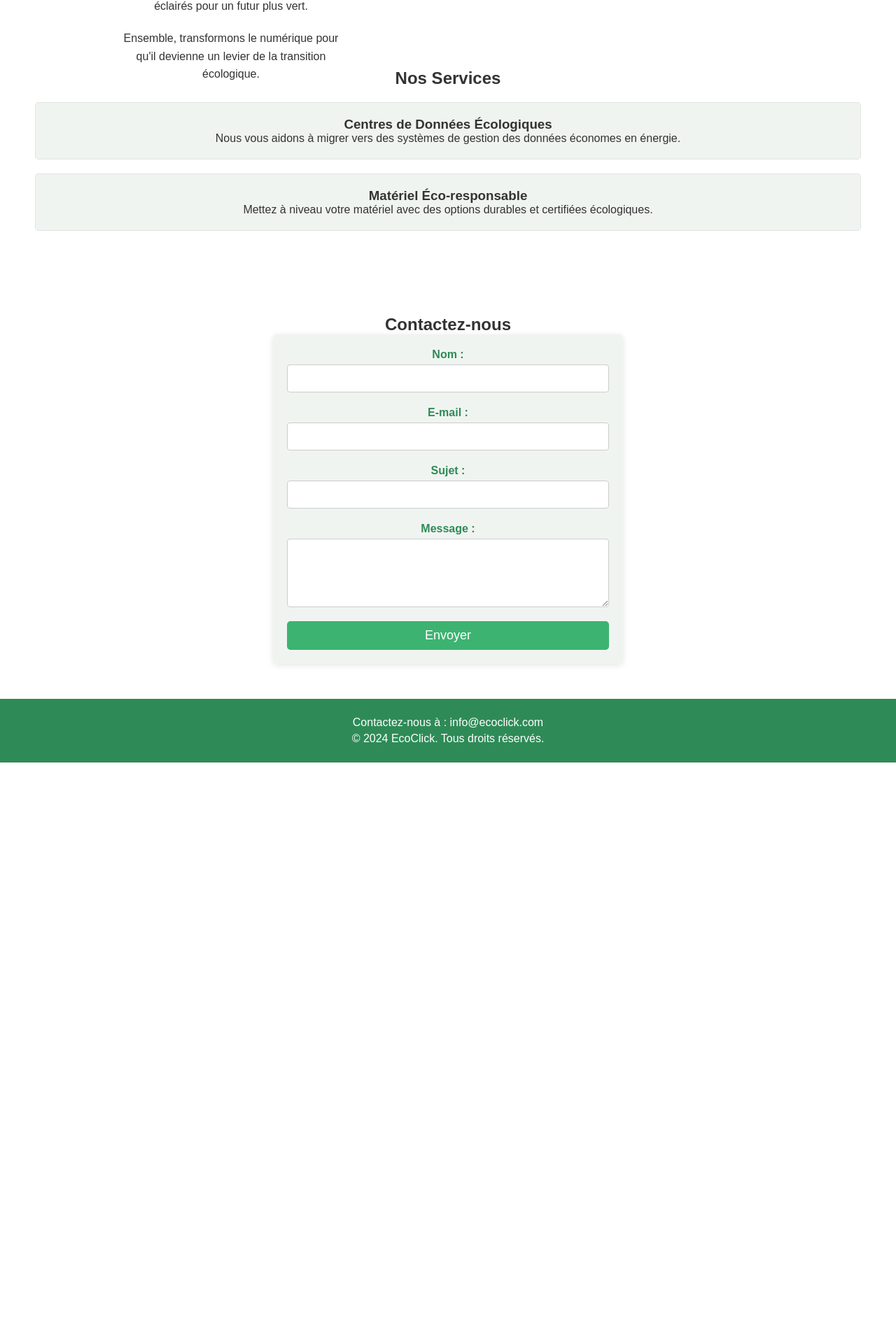
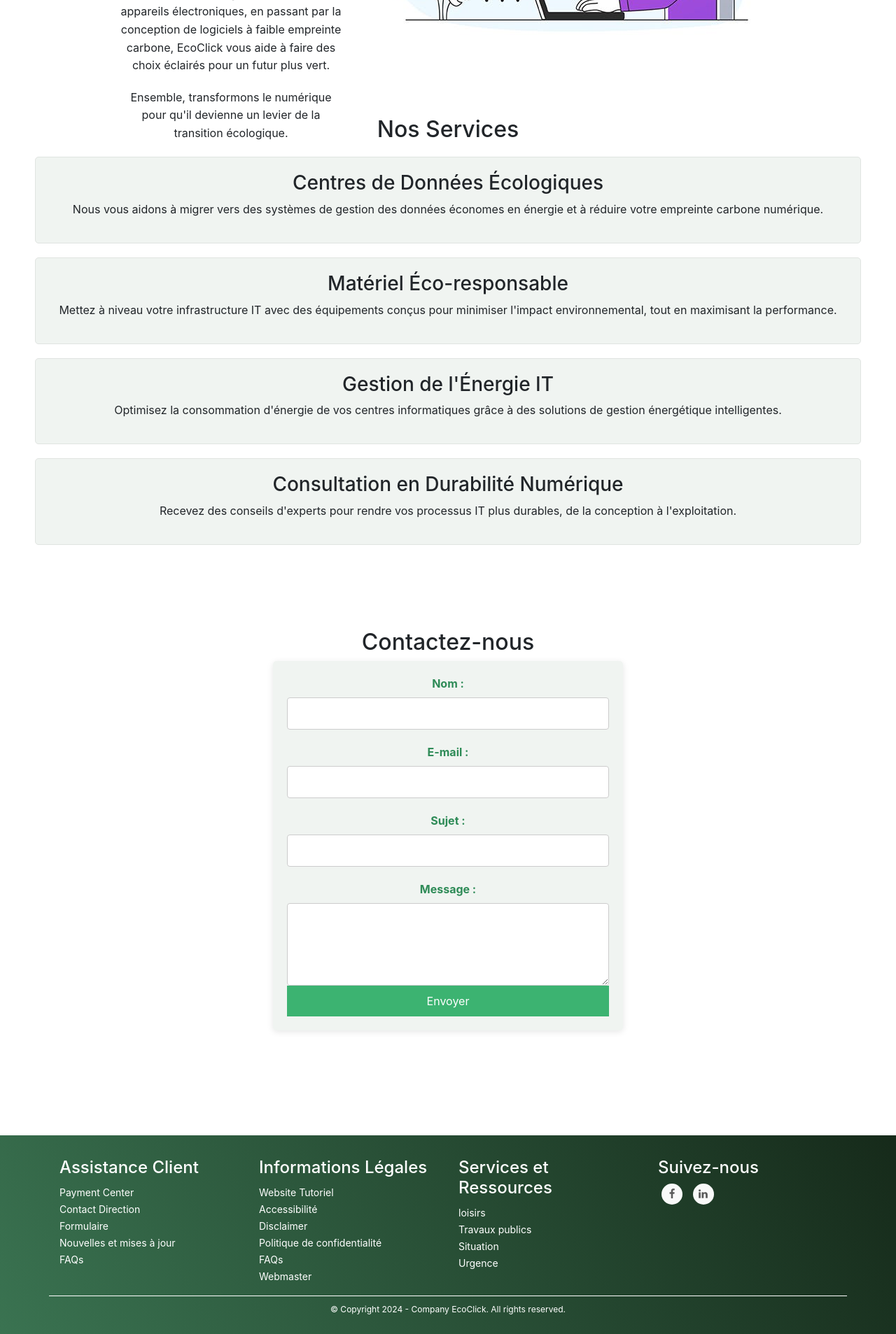
Before and after one commit to yukooome/Projet-Hackaton, a PHP site: page / in a window 1280 px wide. Shown: the part 1320-3227 px from the top of the page at 70% size. Before the commit the page ends 2410 px from the top, so only its background shows below. Run offline with PHP 8.4, Linux system fonts and the light colour scheme.

Commit message:
ajout logo

```diff
--- a/accueil.css
+++ b/accueil.css
@@ -198,14 +226,118 @@ button:hover {
 
 
 
-/* section footer */
+
+/*FOOTER*/
+
 footer {
-    background-color: #2e8b57;
+    background: #16222A;
+    background: -webkit-linear-gradient(59deg, #3a7351, #162a1a);
+    background: linear-gradient(59deg, #3a7351, #162a1a);
     color: white;
+    margin-top:100px;
+  }
+
+  footer a {
+    color: #fff;
+    font-size: 14px;
+    transition-duration: 0.2s;
+  }
+
+  footer a:hover {
+    color: #FA944B;
+    text-decoration: none;
+  }
+
+  .copy {
+    font-size: 12px;
+    padding: 10px;
+    border-top: 1px solid #FFFFFF;
+  }
+
+  .footer-middle {
+    padding-top: 2em;
+    color: white;
+  }
+
+
+  /*SOCİAL İCONS*/
+
+  /* footer social icons */
+
+  ul.social-network {
+    list-style: none;
+    display: inline;
+    margin-left: 0 !important;
+    padding: 0;
+  }
+
+  ul.social-network li {
+    display: inline;
+    margin: 0 5px;
+  }
+
+
+  /* footer social icons */
+
+  .social-network a.icoFacebook:hover {
+    background-color: #3B5998;
+  }
+
+  .social-network a.icoLinkedin:hover {
+    background-color: #007bb7;
+  }
+
+  .social-network a.icoFacebook:hover i,
+  .social-network a.icoLinkedin:hover i {
+    color: #fff;
+  }
+
+  .social-network a.socialIcon:hover,
+  .socialHoverClass {
+    color: #44dd68;
+  }
+
+  .social-circle li a {
+    display: inline-block;
+    position: relative;
+    margin: 0 auto 0 auto;
+    -moz-border-radius: 50%;
+    -webkit-border-radius: 50%;
+    border-radius: 50%;
     text-align: center;
-    padding: 20px;
-}
+    width: 30px;
+    height: 30px;
+    font-size: 15px;
+  }
 
-footer p {
-    margin: 5px 0;
-}
+  .social-circle li i {
+    margin: 0;
+    line-height: 30px;
+    text-align: center;
+  }
+
+  .social-circle li a:hover i,
+  .triggeredHover {
+    -moz-transform: rotate(360deg);
+    -webkit-transform: rotate(360deg);
+    -ms--transform: rotate(360deg);
+    transform: rotate(360deg);
+    -webkit-transition: all 0.2s;
+    -moz-transition: all 0.2s;
+    -o-transition: all 0.2s;
+    -ms-transition: all 0.2s;
+    transition: all 0.2s;
+  }
+
+  .social-circle i {
+    color: #595959;
+    -webkit-transition: all 0.8s;
+    -moz-transition: all 0.8s;
+    -o-transition: all 0.8s;
+    -ms-transition: all 0.8s;
+    transition: all 0.8s;
+  }
+
+  .social-network a {
+    background-color: #F9F9F9;
+  }
--- a/index.html
+++ b/index.html
@@ -5,12 +5,24 @@
     <meta name="viewport" content="width=device-width, initial-scale=1.0">
     <title>EcoClick</title>
     <link rel="stylesheet" href="accueil.css">
+
+
+
+    <!-- lien footer -->
+    <link rel="stylesheet" href="https://maxcdn.bootstrapcdn.com/bootstrap/4.1.3/css/bootstrap.min.css">
+    <script src="https://ajax.googleapis.com/ajax/libs/jquery/3.3.1/jquery.min.js"></script>
+    <script src="https://cdnjs.cloudflare.com/ajax/libs/popper.js/1.14.3/umd/popper.min.js"></script>
+    <script src="https://maxcdn.bootstrapcdn.com/bootstrap/4.1.3/js/bootstrap.min.js"></script>
+     <link href="https://maxcdn.bootstrapcdn.com/font-awesome/4.7.0/css/font-awesome.min.css" rel="stylesheet" >
+
 </head>
 <body>
 
     <header class="header">
         <nav class="navbar">
-            <h1 class="logo">EcoClick</h1>
+            <div class="logo">
+                <img src="./image/converted_logo-removebg-preview (1).png" alt="EcoClick">
+            </div>
             <ul class="nav-links">
                 <li><a href="#about">À Propos</a></li>
                 <li><a href="#services">Services</a></li>
@@ -51,16 +63,29 @@
         <h2>Nos Services</h2>
         <div class="service-card">
             <h3>Centres de Données Écologiques</h3>
-            <p>Nous vous aidons à migrer vers des systèmes de gestion des données économes en énergie.</p>
+            <p>Nous vous aidons à migrer vers des systèmes de gestion des données économes en énergie et à réduire votre empreinte carbone numérique.</p>
         </div>
         <div class="service-card">
             <h3>Matériel Éco-responsable</h3>
-            <p>Mettez à niveau votre matériel avec des options durables et certifiées écologiques.</p>
+            <p>Mettez à niveau votre infrastructure IT avec des équipements conçus pour minimiser l'impact environnemental, tout en maximisant la performance.</p>
+        </div>
+        <div class="service-card">
+            <h3>Gestion de l'Énergie IT</h3>
+            <p>Optimisez la consommation d'énergie de vos centres informatiques grâce à des solutions de gestion énergétique intelligentes.</p>
+        </div>
+        <div class="service-card">
+            <h3>Consultation en Durabilité Numérique</h3>
+            <p>Recevez des conseils d'experts pour rendre vos processus IT plus durables, de la conception à l'exploitation.</p>
         </div>
     </section>
 
+
     <section id="contact" class="contact">
-        <h2>Contactez-nous</h2>
+
+
+
+        <div class="formulaire">
+            <h2>Contactez-nous</h2>
         <form action="votre_script_de_traitement.php" method="post">
             <label for="name">Nom :</label>
             <input type="text" id="name" name="name" required>
@@ -76,12 +101,78 @@
 
             <button type="submit">Envoyer</button>
         </form>
+        </div>
     </section>
 
-    <footer class="footer">
-        <p>Contactez-nous à : info@ecoclick.com</p>
-        <p>&copy; 2024 EcoClick. Tous droits réservés.</p>
-    </footer>
+
+
+
+<footer class="mainfooter" role="contentinfo">
+  <div class="footer-middle">
+  <div class="container">
+    <div class="row">
+      <div class="col-md-3 col-sm-6">
+        <!--Column1-->
+        <div class="footer-pad">
+          <h4>Assistance Client</h4>
+          <ul class="list-unstyled">
+            <li><a href="#"></a></li>
+            <li><a href="#">Payment Center</a></li>
+            <li><a href="#">Contact Direction</a></li>
+            <li><a href="#">Formulaire</a></li>
+            <li><a href="#">Nouvelles et mises à jour</a></li>
+            <li><a href="#">FAQs</a></li>
+          </ul>
+        </div>
+      </div>
+      <div class="col-md-3 col-sm-6">
+        <!--Column1-->
+        <div class="footer-pad">
+          <h4>Informations Légales</h4>
+          <ul class="list-unstyled">
+            <li><a href="#">Website Tutoriel</a></li>
+            <li><a href="#">Accessibilité</a></li>
+            <li><a href="#">Disclaimer</a></li>
+            <li><a href="#">Politique de confidentialité</a></li>
+            <li><a href="#">FAQs</a></li>
+            <li><a href="#">Webmaster</a></li>
+          </ul>
+        </div>
+      </div>
+      <div class="col-md-3 col-sm-6">
+        <!--Column1-->
+        <div class="footer-pad">
+          <h4>Services et Ressources</h4>
+          <ul class="list-unstyled">
+            <li><a href="#">loisirs</a></li>
+            <li><a href="#">Travaux publics</a></li>
+            <li><a href="#">Situation</a></li>
+            <li><a href="#">Urgence</a></li>
+            <!-- <li><a href="#">Mayor and City Council</a></li> -->
+            <li>
+              <a href="#"></a>
+            </li>
+          </ul>
+        </div>
+      </div>
+    	<div class="col-md-3">
+    		<h4>Suivez-nous</h4>
+            <ul class="social-network social-circle">
+             <li><a href="#" class="icoFacebook" title="Facebook"><i class="fa fa-facebook"></i></a></li>
+             <li><a href="#" class="icoLinkedin" title="Linkedin"><i class="fa fa-linkedin"></i></a></li>
+            </ul>
+		</div>
+    </div>
+	<div class="row">
+		<div class="col-md-12 copy">
+			<p class="text-center">&copy; Copyright 2024 - Company EcoClick.  All rights reserved.</p>
+		</div>
+	</div>
+  </div>
+  </div>
+</footer>
+
+
 
 
 </body>
--- a/sounya/arbre.css
+++ b/sounya/arbre.css
@@ -17,6 +17,10 @@ body {
     cursor: pointer;
     border-radius: 8px;
     transition: box-shadow 0.3s ease;
+}
+
+a{
+    text-decoration: none;
 }
 
 .leaf-card:hover {
```
Also changed, not shown: other parts of accueil.css (+33 -5 lines), image/converted_logo-removebg-preview (1).png (added).
